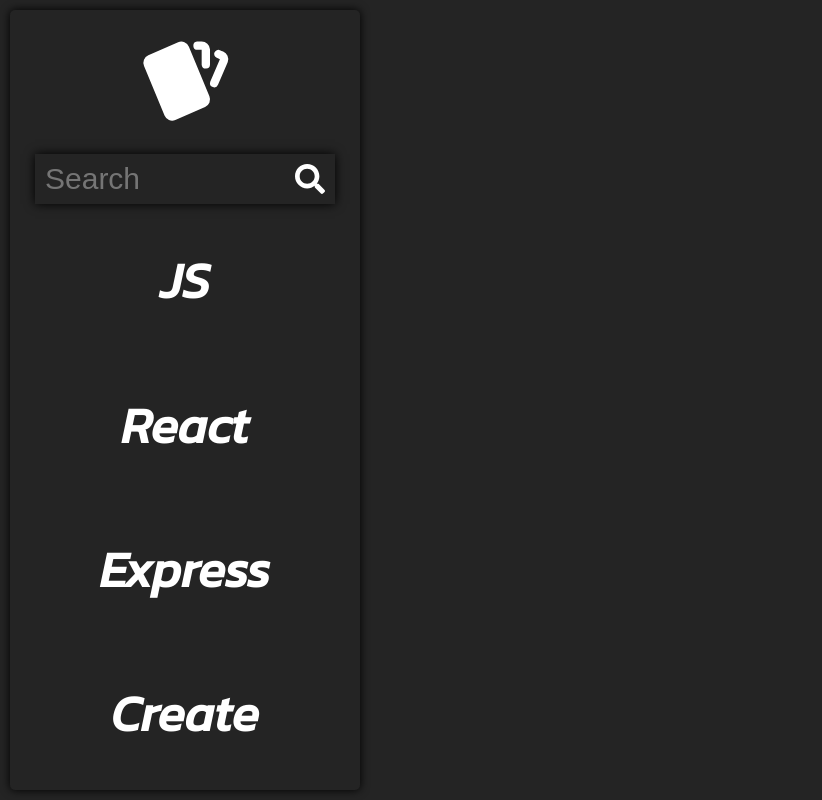
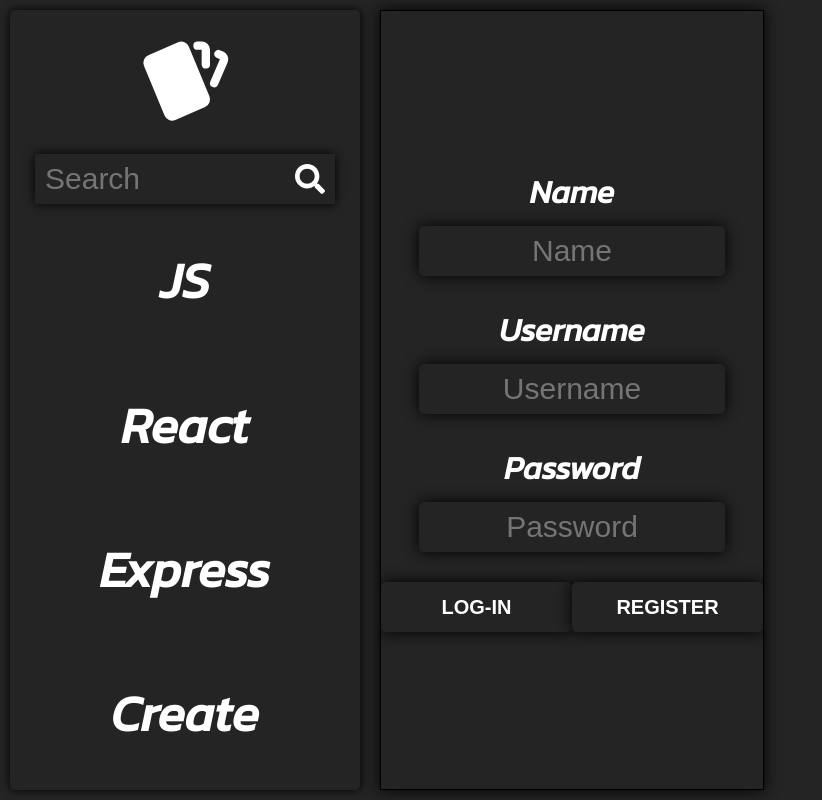
Before and after one commit to joshjones49/smart-card, a React (Vite) app: page /login-register in a window 1280 px wide. Shown: the whole page, without its empty margins (0-822 px from the left). Built offline with nearby package versions, Linux system fonts and the light colour scheme.

Commit message:
log in/register page made

```diff
--- a/ContextAPI/ContextProvider.jsx
+++ b/ContextAPI/ContextProvider.jsx
@@ -30,18 +30,6 @@ const CardContextProvider = ({ children }) => {
             setElem(cards)
         } catch (error) {
             console.log(error)
-        }
-    };
-
-    const getUserSearchedCards = async (value) => {
-        try {
-            const res = await fetch(url+`/cards/${value}`)
-            const data = await res.json()
-            setUserSearchedCards(data)
-            console.log(data)
-        } catch (error) {
-            res.status(500).json({message: error})
-            toast.error(error)
         }
     };
 
--- a/src/App.css
+++ b/src/App.css
@@ -115,14 +115,16 @@ span {
   height: 200px;
   justify-content: space-evenly;
   align-items: center;
-  font-size: 30px;
+  font-size: 60px;
   cursor: pointer;
 }
-.footer > h1 {
+.footer > a {
   transition: color .5s ease;
   color: white;
+  text-decoration: none;
+  font-weight: bold;
 }
-.footer > h1:hover {
+.footer > a:hover {
   color: goldenrod;
 }
 
@@ -258,3 +260,68 @@ textarea {
   text-align: center;
   padding: 25px;
 }
+
+.login-register {
+  display: flex;
+  flex-direction: column;
+  align-items: center;
+  justify-content: center;
+  width: 30%;
+  color: white;
+  overflow: auto;
+  border: 1px solid black;
+  box-shadow: 0px 0px 15px 0px black;
+  margin: 10px;
+}
+
+.form-input {
+  display: flex;
+  flex-direction: column;
+  align-items: center;
+  justify-content: center;
+  width: 100%;
+  margin: 10px;
+}
+
+.form-input > input {
+  width: 80%;
+  height: 50px;
+  font-size: 30px;
+  border-radius: 5px;
+  background-color: var(--charcoal);
+  color: white;
+  transition: .5s ease;
+  padding: 10px;
+  border: none;
+  margin: 10px;
+  box-shadow: 0px 0px 15px 0px black;
+  text-align: center;
+}
+
+.submit-btns {
+  display: flex;
+  flex-direction: row;
+  align-items: center;
+  justify-content: space-evenly;
+  width: 100%;
+  margin: 10px;
+}
+.submit-btns > button {
+  border: none;
+  border-radius: 5px;
+  background-color: var(--charcoal);
+  color: white;
+  font-size: 20px;
+  transition: .5s ease;
+  cursor: pointer;
+  font-weight: bolder;
+  width: 200px;
+  height: 50px;
+  text-align: center;
+  box-shadow: 0px 0px 15px 0px black;
+  font-weight: bold;
+}
+.submit-btns > button:hover {
+  background-color: goldenrod;
+  color: var(--charcoal);
+}
--- a/src/App.jsx
+++ b/src/App.jsx
@@ -6,6 +6,7 @@ import ReactCtn from './components/React-Ctn'
 import ExpressCtn from './components/ExpressCtn'
 import CreatorCtn from './components/CreatorCtn'
 import SearchedCards from './components/SearchedCards'
+import LoginRegister from './components/LoginRegister'
 
 import Navbar from './components/Navbar'
 
@@ -21,6 +22,7 @@ function App() {
         <Route path='express-cards' element={<ExpressCtn/>} />
         <Route path='/creator' element={<CreatorCtn/>} />
         <Route path='/searched-cards' element={<SearchedCards/>} />
+        <Route path='/login-register' element={<LoginRegister/>} />
       </Routes>
     </div>
   )
--- a/src/components/ExpressCtn.jsx
+++ b/src/components/ExpressCtn.jsx
@@ -1,6 +1,7 @@
 import React from 'react'
 import { useContext, useEffect } from 'react'
 import { CardContext } from '../../ContextAPI/ContextProvider'
+import { BsFillTrashFill } from "react-icons/bs";
 
 const ExpressCtn = () => {
 
@@ -17,10 +18,10 @@ const ExpressCtn = () => {
 
   return (
     <div className='page express' >
-        {expressCards.map(card => (
-          <div key={card.id} className='card'>
-          <h2>{!card.showAnswer ? card.question : card.answer}</h2>
-          <button onClick={() => toggleAnswer(card.id, expressCards, setExpressCards)} >{!card.showAnswer ? 'ANSWER' : 'BACK'}</button>
+      {expressCards.map(card => (
+      <div key={card.id} className='card'>
+      <h2>{!card.showAnswer ? card.question : card.answer}{card.id > 40 ? <BsFillTrashFill /> : null}</h2>
+      <button onClick={() => toggleAnswer(card.id, expressCards, setExpressCards)} >{!card.showAnswer ? 'ANSWER' : 'BACK'}</button>
     </div>
   ))}
 
--- a/src/components/Home.jsx
+++ b/src/components/Home.jsx
@@ -1,4 +1,4 @@
-
+import { Link } from "react-router-dom"
 
 const Home = () => {
   return (
@@ -12,8 +12,7 @@ const Home = () => {
       </p>
 
       <div className="footer">
-        <h1>LOG-IN</h1>
-        <h1>REGISTER</h1>
+        <Link to='/login-register'>LOG-IN / REGISTER</Link>
       </div>
     </div>
   )
--- a/src/components/Javascript.jsx
+++ b/src/components/Javascript.jsx
@@ -1,5 +1,6 @@
 import { useContext, useEffect } from 'react'
 import {CardContext} from '../../ContextAPI/ContextProvider'
+import { BsFillTrashFill } from "react-icons/bs";
 
 const Javascript = () => {
 
@@ -19,7 +20,7 @@ const Javascript = () => {
     <div className='page js'>
   {javascriptCards.map(card => (
     <div key={card.id} className='card'>
-      <h2>{!card.showAnswer ? card.question : card.answer}</h2>
+      <h2>{!card.showAnswer ? card.question : card.answer}{card.id > 40 ? <BsFillTrashFill /> : null}</h2>
       <button onClick={() => toggleAnswer(card.id, javascriptCards, setJavascriptCards)} >{!card.showAnswer ? 'ANSWER' : 'BACK'}</button>
     </div>
   ))}
--- /dev/null
+++ b/src/components/LoginRegister.jsx
@@ -0,0 +1,29 @@
+import React from 'react'
+
+const LoginRegister = () => {
+  return (
+    <div className='login-register'>
+        <div className='form-input'>
+            <h1>Name</h1>
+            <input type="text" placeholder="Name"/>
+        </div>
+
+        <div className='form-input'>
+            <h1>Username</h1>
+            <input type="text" placeholder="Username"/>
+        </div>
+
+        <div className='form-input'>
+            <h1>Password</h1>
+            <input type="password" placeholder="Password"/>
+        </div>
+
+        <div className='submit-btns'>
+            <button>LOG-IN</button>
+            <button>REGISTER</button>
+        </div>
+    </div>
+  )
+}
+
+export default LoginRegister
--- a/src/components/React-Ctn.jsx
+++ b/src/components/React-Ctn.jsx
@@ -1,5 +1,6 @@
 import { useContext, useEffect } from 'react'
 import {CardContext} from '../../ContextAPI/ContextProvider'
+import { BsFillTrashFill } from "react-icons/bs";
 
 const ReactCtn = () => {
 
@@ -18,7 +19,7 @@ const ReactCtn = () => {
     <div className='page react' >
         {reactCards.map(card => (
           <div key={card.id} className='card'>
-          <h2>{!card.showAnswer ? card.question : card.answer}</h2>
+          <h2>{!card.showAnswer ? card.question : card.answer}{card.id > 40 ? <BsFillTrashFill /> : null}</h2>
           <button onClick={() => toggleAnswer(card.id, reactCards, setReactCards)} >{!card.showAnswer ? 'ANSWER' : 'BACK'}</button>
     </div>
   ))}
```
